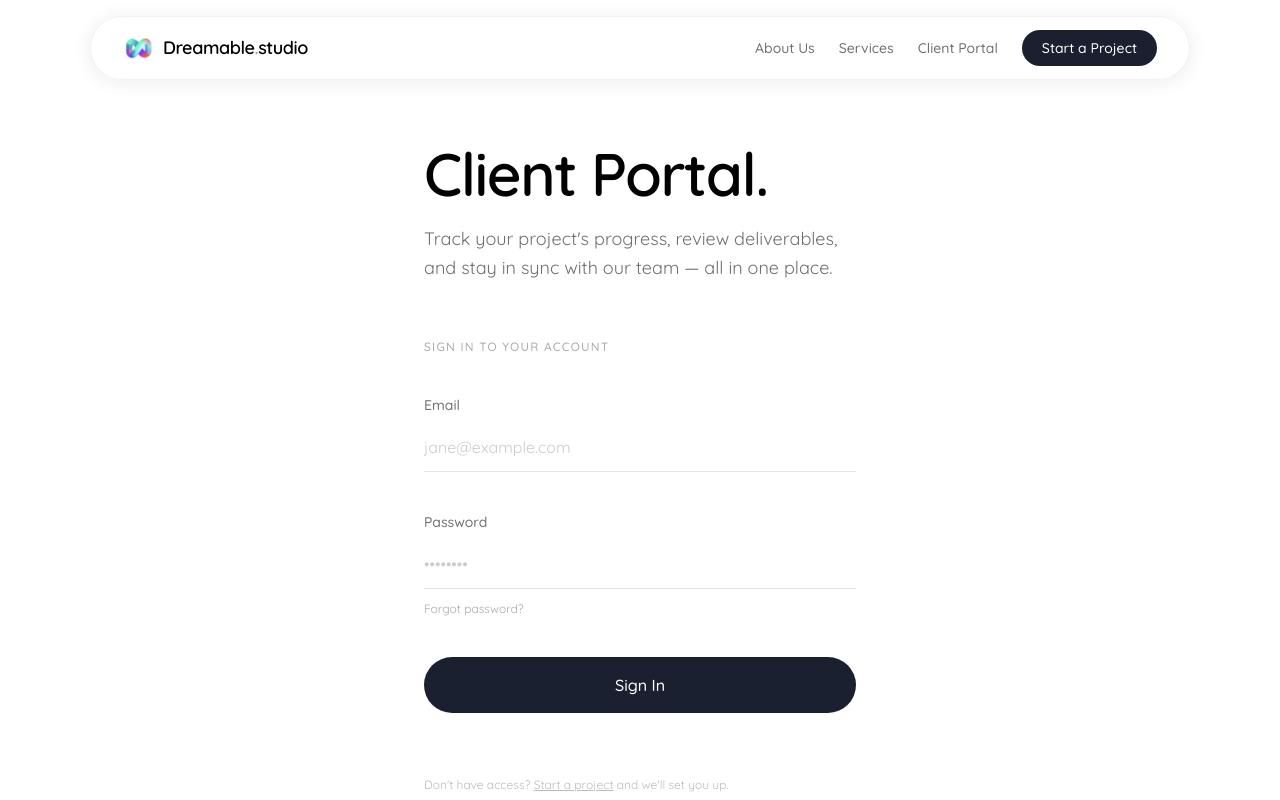
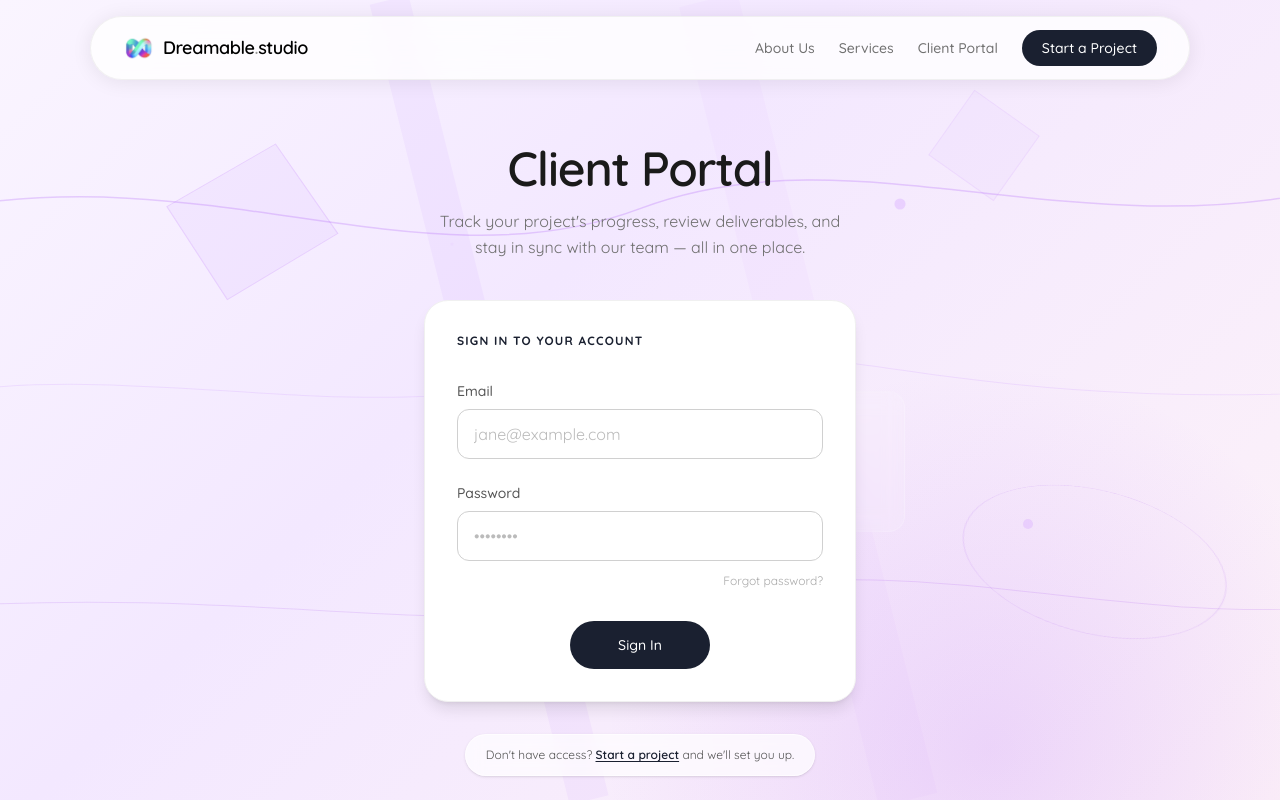
Before and after one commit to bkr541/DreamableSite1, a Next.js app: page /portal in a window 1280 px wide. Shown: the top 800 px of the page. Built offline with nearby package versions, Linux system fonts and the light colour scheme.

Commit message:
fix layout for client portal page

```diff
--- a/app/page.tsx
+++ b/app/page.tsx
@@ -218,9 +218,9 @@ export default function Home() {
       </div>
 
       {/* SECTION 7 – CONTACT */}
-      <section id="contact" className="relative px-4 py-32 border-t border-[#F5F5F5] overflow-hidden snap-start scroll-mt-0">
+      <section id="contact" className="relative flex flex-col items-center px-4 pt-24 border-t border-[#F5F5F5] overflow-hidden snap-start scroll-mt-0 min-h-[calc(100vh-80px)]">
         <SplineBackground theme="buildable" />
-        <div className="relative z-10 max-w-[800px] mx-auto w-full">
+        <div className="relative z-10 max-w-[800px] mx-auto w-full pb-16">
           <motion.div
             initial={{ opacity: 0, y: 40 }}
             whileInView={{ opacity: 1, y: 0 }}
@@ -229,59 +229,52 @@ export default function Home() {
             className="flex flex-col items-center"
           >
             {/* Heading */}
-            <h2 className="text-4xl md:text-6xl font-semibold tracking-tight mb-4 text-center text-[#1a1a1a]">Start a Project</h2>
-            <p className="text-base md:text-lg text-[#707070] mb-12 text-center max-w-[520px]">
+            <h2 className="text-4xl md:text-5xl font-semibold tracking-tight mb-2 text-center text-[#1a1a1a]">Start a Project</h2>
+            <p className="text-base text-[#707070] mb-10 text-center max-w-[520px]">
               Want to work with us? Tell us what your building.
             </p>
 
-            {/* Glassmorphic form card */}
-            <div
-              className="w-full rounded-3xl p-8 md:p-10"
-              style={{
-                background: 'linear-gradient(135deg, rgba(255,255,255,0.45), rgba(220,240,240,0.25))',
-                border: '1px solid rgba(255,255,255,0.5)',
-                backdropFilter: 'blur(20px)',
-                boxShadow: '0 8px 40px rgba(0,0,0,0.04)',
-              }}
-            >
-              <form className="w-full space-y-6" onSubmit={handleSubmit}>
+            {/* Form card */}
+            <div className="w-full rounded-3xl p-6 bg-white shadow-lg border border-[#F0F0F0]">
+              <p className="text-xs font-bold text-[#1a2030] uppercase tracking-widest mb-4">Tell us about your project</p>
+              <form className="w-full space-y-4" onSubmit={handleSubmit}>
                 {/* Row 1: Name + Email */}
-                <div className="grid grid-cols-1 sm:grid-cols-2 gap-6">
+                <div className="grid grid-cols-1 sm:grid-cols-2 gap-4">
                   <div className="flex flex-col">
-                    <label htmlFor="contact-name" className="text-sm font-medium text-[#555] mb-2">Name</label>
+                    <label htmlFor="contact-name" className="text-sm font-medium text-[#555] mb-1">Name</label>
                     <input
                       type="text"
                       id="contact-name"
                       required
                       value={formData.name}
                       onChange={(e) => setFormData({ ...formData, name: e.target.value })}
-                      className="w-full bg-white/60 rounded-xl px-4 py-3 text-[#1a1a1a] placeholder:text-[#bbb] focus:outline-none focus:ring-2 focus:ring-cyan-200/50 border border-white/40 transition-all"
+                      className="w-full bg-white/60 rounded-xl px-4 py-2 text-[#1a1a1a] placeholder:text-[#bbb] focus:outline-none focus:ring-2 focus:ring-cyan-200/50 border border-[#D0D0D0] transition-all"
                       placeholder="Jane Doe"
                     />
                   </div>
                   <div className="flex flex-col">
-                    <label htmlFor="contact-email" className="text-sm font-medium text-[#555] mb-2">Email</label>
+                    <label htmlFor="contact-email" className="text-sm font-medium text-[#555] mb-1">Email</label>
                     <input
                       type="email"
                       id="contact-email"
                       required
                       value={formData.email}
                       onChange={(e) => setFormData({ ...formData, email: e.target.value })}
-                      className="w-full bg-white/60 rounded-xl px-4 py-3 text-[#1a1a1a] placeholder:text-[#bbb] focus:outline-none focus:ring-2 focus:ring-cyan-200/50 border border-white/40 transition-all"
+                      className="w-full bg-white/60 rounded-xl px-4 py-2 text-[#1a1a1a] placeholder:text-[#bbb] focus:outline-none focus:ring-2 focus:ring-cyan-200/50 border border-[#D0D0D0] transition-all"
                       placeholder="jane@example.com"
                     />
                   </div>
                 </div>
 
                 {/* Row 2: Project Type + Budget Range */}
-                <div className="grid grid-cols-1 sm:grid-cols-2 gap-6">
+                <div className="grid grid-cols-1 sm:grid-cols-2 gap-4">
                   <div className="flex flex-col">
-                    <label htmlFor="contact-project" className="text-sm font-medium text-[#555] mb-2">Project Type</label>
+                    <label htmlFor="contact-project" className="text-sm font-medium text-[#555] mb-1">Project Type</label>
                     <select
                       id="contact-project"
                       value={formData.projectType}
                       onChange={(e) => setFormData({ ...formData, projectType: e.target.value })}
-                      className="w-full bg-white/60 rounded-xl px-4 py-3 text-[#1a1a1a] focus:outline-none focus:ring-2 focus:ring-cyan-200/50 border border-white/40 transition-all appearance-none cursor-pointer"
+                      className="w-full bg-white/60 rounded-xl px-4 py-2 text-[#1a1a1a] focus:outline-none focus:ring-2 focus:ring-cyan-200/50 border border-[#D0D0D0] transition-all appearance-none cursor-pointer"
                     >
                       <option value="App or Web Development">App or Web Development</option>
                       <option value="Branding & Identity">Branding &amp; Identity</option>
@@ -291,12 +284,12 @@ export default function Home() {
                     </select>
                   </div>
                   <div className="flex flex-col">
-                    <label htmlFor="contact-budget" className="text-sm font-medium text-[#555] mb-2">Project Budget</label>
+                    <label htmlFor="contact-budget" className="text-sm font-medium text-[#555] mb-1">Project Budget</label>
                     <select
                       id="contact-budget"
                       value={formData.budgetRange}
                       onChange={(e) => setFormData({ ...formData, budgetRange: e.target.value })}
-                      className="w-full bg-white/60 rounded-xl px-4 py-3 text-[#1a1a1a] focus:outline-none focus:ring-2 focus:ring-cyan-200/50 border border-white/40 transition-all appearance-none cursor-pointer"
+                      className="w-full bg-white/60 rounded-xl px-4 py-2 text-[#1a1a1a] focus:outline-none focus:ring-2 focus:ring-cyan-200/50 border border-[#D0D0D0] transition-all appearance-none cursor-pointer"
                     >
                       <option value="< $500">&lt; $500</option>
                       <option value="$500 - $1k">$500 - $1k</option>
@@ -307,14 +300,14 @@ export default function Home() {
                 </div>
 
                 {/* Row 3: Timeline + Attachment */}
-                <div className="grid grid-cols-1 sm:grid-cols-2 gap-6">
+                <div className="grid grid-cols-1 sm:grid-cols-2 gap-4">
                   <div className="flex flex-col">
-                    <label htmlFor="contact-timeline" className="text-sm font-medium text-[#555] mb-2">Timeline</label>
+                    <label htmlFor="contact-timeline" className="text-sm font-medium text-[#555] mb-1">Timeline</label>
                     <select
                       id="contact-timeline"
                       value={formData.timeline}
                       onChange={(e) => setFormData({ ...formData, timeline: e.target.value })}
-                      className="w-full bg-white/60 rounded-xl px-4 py-3 text-[#1a1a1a] focus:outline-none focus:ring-2 focus:ring-cyan-200/50 border border-white/40 transition-all appearance-none cursor-pointer"
+                      className="w-full bg-white/60 rounded-xl px-4 py-2 text-[#1a1a1a] focus:outline-none focus:ring-2 focus:ring-cyan-200/50 border border-[#D0D0D0] transition-all appearance-none cursor-pointer"
                     >
                       <option value="1 - 2 weeks">1 - 2 weeks</option>
                       <option value="1 month">1 month</option>
@@ -326,11 +319,11 @@ export default function Home() {
                   </div>
 
                   <div className="flex flex-col relative">
-                    <label htmlFor="contact-attachment" className="text-sm font-medium text-[#555] mb-2">Attachment <span className="text-[#aaa] font-normal">(optional)</span></label>
+                    <label htmlFor="contact-attachment" className="text-sm font-medium text-[#555] mb-1">Attachment <span className="text-[#aaa] font-normal">(optional)</span></label>
                     <div className="relative w-full">
                       <label
                         htmlFor="contact-attachment"
-                        className={`w-full bg-white/60 rounded-xl px-4 py-3 text-[#1a1a1a] focus-within:ring-2 focus-within:ring-cyan-200/50 border border-white/40 transition-all cursor-pointer flex items-center gap-2 ${attachment ? 'pr-10' : ''}`}
+                        className={`w-full bg-white/60 rounded-xl px-4 py-2 text-[#1a1a1a] focus-within:ring-2 focus-within:ring-cyan-200/50 border border-[#D0D0D0] transition-all cursor-pointer flex items-center gap-2 ${attachment ? 'pr-10' : ''}`}
                       >
                         <svg width="18" height="18" viewBox="0 0 24 24" fill="none" stroke="currentColor" strokeWidth="2" strokeLinecap="round" strokeLinejoin="round" className="text-[#999] shrink-0"><path d="M21.44 11.05l-9.19 9.19a6 6 0 01-8.49-8.49l9.19-9.19a4 4 0 015.66 5.66L9.41 17.41a2 2 0 01-2.83-2.83l8.49-8.49" /></svg>
                         <span className={`text-sm truncate ${attachment ? 'text-[#1a1a1a]' : 'text-[#bbb]'}`}>
@@ -368,14 +361,14 @@ export default function Home() {
 
                 {/* Row 4: Message */}
                 <div className="flex flex-col">
-                  <label htmlFor="contact-message" className="text-sm font-medium text-[#555] mb-2">Message</label>
+                  <label htmlFor="contact-message" className="text-sm font-medium text-[#555] mb-1">Message</label>
                   <textarea
                     id="contact-message"
-                    rows={4}
+                    rows={3}
                     required
                     value={formData.message}
                     onChange={(e) => setFormData({ ...formData, message: e.target.value })}
-                    className="w-full bg-white/60 rounded-xl px-4 py-3 text-[#1a1a1a] placeholder:text-[#bbb] focus:outline-none focus:ring-2 focus:ring-cyan-200/50 border border-white/40 transition-all resize-none"
+                    className="w-full bg-white/60 rounded-xl px-4 py-2 text-[#1a1a1a] placeholder:text-[#bbb] focus:outline-none focus:ring-2 focus:ring-cyan-200/50 border border-[#D0D0D0] transition-all resize-none"
                     placeholder="Tell us about your project..."
                   />
                 </div>
@@ -392,7 +385,7 @@ export default function Home() {
                 </div>
 
                 {/* Send button */}
-                <div className="flex flex-col items-center gap-3 pt-2">
+                <div className="flex flex-col items-center gap-2 pt-1">
                   <button
                     type="submit"
                     disabled={submitting}
--- a/app/portal/page.tsx
+++ b/app/portal/page.tsx
@@ -2,6 +2,8 @@
 
 import { useState } from 'react';
 import Link from 'next/link';
+import { motion } from 'motion/react';
+import SplineBackground from '@/components/SplineBackground';
 
 export default function Portal() {
   const [email, setEmail] = useState('');
@@ -21,28 +23,44 @@ export default function Portal() {
   };
 
   return (
-    <div className="flex flex-col items-center justify-center w-full min-h-[calc(100vh-80px)]">
-      <div className="w-full max-w-[480px] px-6 py-16 flex flex-col">
+    <>
+      {/* Background extends behind the navbar */}
+      <div className="fixed inset-0 overflow-hidden" style={{ zIndex: 0 }}>
+        <SplineBackground theme="memorable" />
+      </div>
 
-        {/* Heading block */}
-        <div className="mb-14">
-          <h1 className="text-5xl md:text-6xl font-semibold tracking-tight mb-5">
-            Client Portal.
+    <div className="relative flex flex-col items-center justify-center w-full min-h-[calc(100vh-80px)]" style={{ zIndex: 10 }}>
+      <div className="w-full max-w-[480px] px-6 py-16 flex flex-col items-center">
+
+        {/* Heading */}
+        <motion.div
+          initial={{ opacity: 0, y: 40 }}
+          animate={{ opacity: 1, y: 0 }}
+          transition={{ duration: 0.8, ease: 'easeOut' }}
+          className="mb-10 text-center"
+        >
+          <h1 className="text-4xl md:text-5xl font-semibold tracking-tight mb-4 text-[#1a1a1a]">
+            Client Portal
           </h1>
-          <p className="text-lg text-[#707070] leading-relaxed">
+          <p className="text-base text-[#707070] leading-relaxed">
             Track your project&apos;s progress, review deliverables, and stay in sync with our team — all in one place.
           </p>
-        </div>
+        </motion.div>
 
-        {/* Login form */}
-        <div className="w-full">
-          <p className="text-xs font-medium text-[#AAAAAA] uppercase tracking-widest mb-10">
+        {/* Login card */}
+        <motion.div
+          initial={{ opacity: 0, y: 40 }}
+          animate={{ opacity: 1, y: 0 }}
+          transition={{ duration: 0.8, delay: 0.1, ease: 'easeOut' }}
+          className="w-full rounded-3xl p-8 bg-white shadow-lg border border-[#F0F0F0]"
+        >
+          <p className="text-xs font-bold text-[#1a2030] uppercase tracking-widest mb-8">
             Sign in to your account
           </p>
 
-          <form onSubmit={handleSubmit} className="space-y-10">
+          <form onSubmit={handleSubmit} className="space-y-6">
             <div className="flex flex-col">
-              <label htmlFor="email" className="text-sm font-medium text-[#707070] mb-2">
+              <label htmlFor="email" className="text-sm font-medium text-[#555] mb-2">
                 Email
               </label>
               <input
@@ -53,12 +71,12 @@ export default function Portal() {
                 value={email}
                 onChange={(e) => setEmail(e.target.value)}
                 placeholder="jane@example.com"
-                className="w-full bg-transparent border-b border-[#E5E5E5] py-3 text-[#000000] placeholder:text-[#CCCCCC] focus:outline-none focus:border-[#000000] transition-colors"
+                className="w-full bg-white/60 rounded-xl px-4 py-3 text-[#1a1a1a] placeholder:text-[#bbb] focus:outline-none focus:ring-2 focus:ring-purple-200/50 border border-[#D0D0D0] transition-all"
               />
             </div>
 
             <div className="flex flex-col">
-              <label htmlFor="password" className="text-sm font-medium text-[#707070] mb-2">
+              <label htmlFor="password" className="text-sm font-medium text-[#555] mb-2">
                 Password
               </label>
               <input
@@ -69,11 +87,11 @@ export default function Portal() {
                 value={password}
                 onChange={(e) => setPassword(e.target.value)}
                 placeholder="••••••••"
-                className="w-full bg-transparent border-b border-[#E5E5E5] py-3 text-[#000000] placeholder:text-[#CCCCCC] focus:outline-none focus:border-[#000000] transition-colors"
+                className="w-full bg-white/60 rounded-xl px-4 py-3 text-[#1a1a1a] placeholder:text-[#bbb] focus:outline-none focus:ring-2 focus:ring-purple-200/50 border border-[#D0D0D0] transition-all"
               />
               <button
                 type="button"
-                className="text-xs text-[#AAAAAA] hover:text-[#000000] transition-colors text-left mt-3"
+                className="text-xs text-[#AAAAAA] hover:text-[#000000] transition-colors text-right mt-3"
                 onClick={() => setError('Password reset is not yet configured.')}
               >
                 Forgot password?
@@ -84,26 +102,36 @@ export default function Portal() {
               <p className="text-sm text-[#888] leading-relaxed">{error}</p>
             )}
 
+            <div className="flex justify-center pt-2">
               <button
                 type="submit"
                 disabled={submitting}
-              className="w-full h-14 rounded-full bg-[#1a2030] text-white text-base font-medium hover:-translate-y-1 transition-transform disabled:opacity-50 disabled:cursor-not-allowed disabled:translate-y-0"
+                className="px-12 py-3.5 rounded-full bg-[#1a2030] text-white text-sm font-medium hover:-translate-y-0.5 hover:shadow-lg transition-all disabled:opacity-50 disabled:cursor-not-allowed disabled:hover:translate-y-0 disabled:hover:shadow-none"
               >
                 {submitting ? 'Signing in…' : 'Sign In'}
               </button>
+            </div>
           </form>
-        </div>
+        </motion.div>
 
         {/* Footer note */}
-        <p className="mt-16 text-xs text-[#BBBBBB]">
+        <motion.div
+          initial={{ opacity: 0 }}
+          animate={{ opacity: 1 }}
+          transition={{ duration: 0.8, delay: 0.3 }}
+          className="mt-8 px-5 py-3 rounded-full bg-white/70 backdrop-blur-sm border border-white/60 shadow-sm"
+        >
+          <p className="text-xs text-center text-[#555]">
             Don&apos;t have access?{' '}
-          <Link href="/contact" className="underline hover:text-[#555] transition-colors">
+            <Link href="/contact" className="font-semibold text-[#1a2030] underline underline-offset-2 hover:text-purple-700 transition-colors">
               Start a project
             </Link>{' '}
             and we&apos;ll set you up.
           </p>
+        </motion.div>
 
       </div>
     </div>
+    </>
   );
 }
```
Lines whose indentation alone changed are shown as unchanged.
